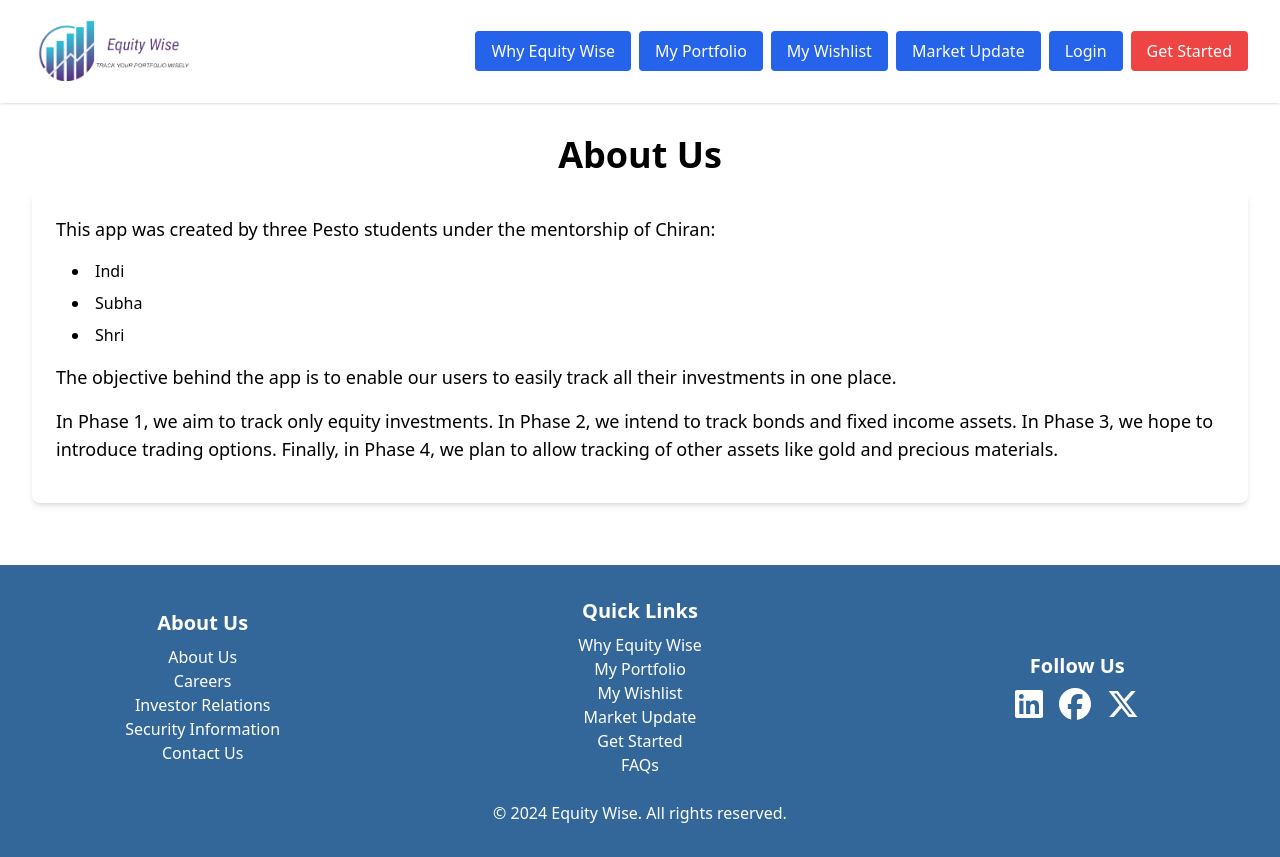
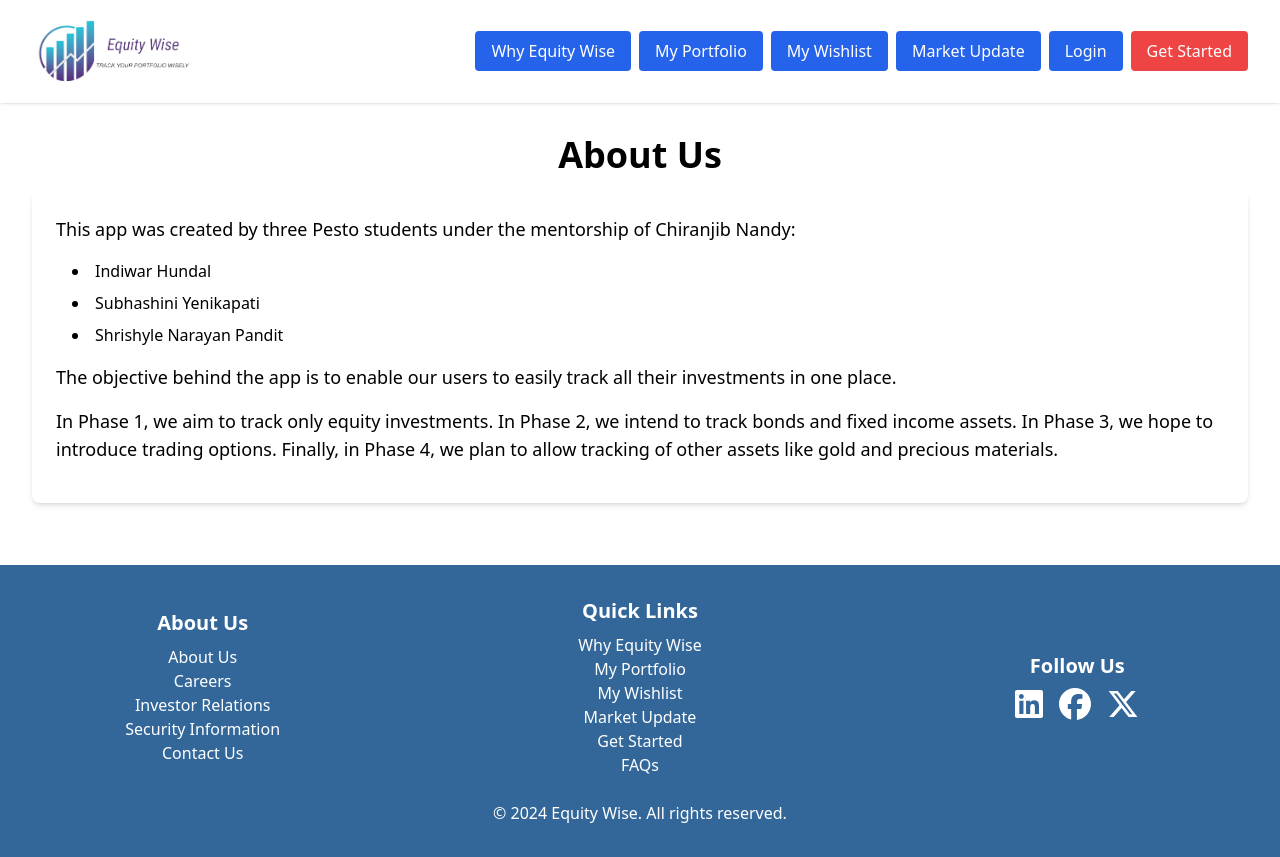
Before and after one commit to pesto-students/frontend-repo-equitywise, a React (Create React App) app: page /about in a window 1280 px wide. Built offline with nearby package versions, Linux system fonts and the light colour scheme.

Commit message:
gave the full names

```diff
--- a/src/pages/FooterPages/AboutUs.js
+++ b/src/pages/FooterPages/AboutUs.js
@@ -7,12 +7,12 @@ const AboutUs = () => {
                 <h1 className="text-4xl font-bold mb-4 text-center">About Us</h1>
                 <div className="bg-white shadow-md rounded-lg p-6">
                     <p className="text-lg mb-4">
-                        This app was created by three Pesto students under the mentorship of Chiran:
+                        This app was created by three Pesto students under the mentorship of Chiranjib Nandy:
                     </p>
                     <ul className="list-disc list-inside mb-4 pl-4">
-                        <li className="mb-2">Indi</li>
-                        <li className="mb-2">Subha</li>
-                        <li className="mb-2">Shri</li>
+                        <li className="mb-2">Indiwar Hundal</li>
+                        <li className="mb-2">Subhashini Yenikapati</li>
+                        <li className="mb-2">Shrishyle Narayan Pandit</li>
                     </ul>
                     <p className="text-lg mb-4">
                         The objective behind the app is to enable our users to easily track all their investments in one place.
```
